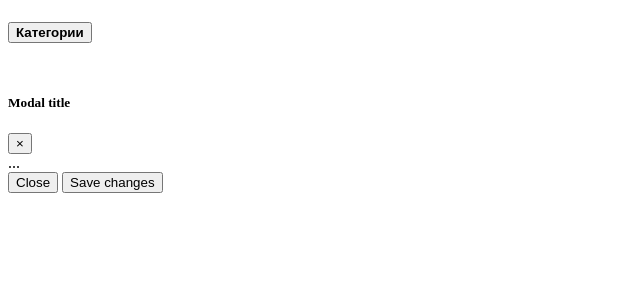
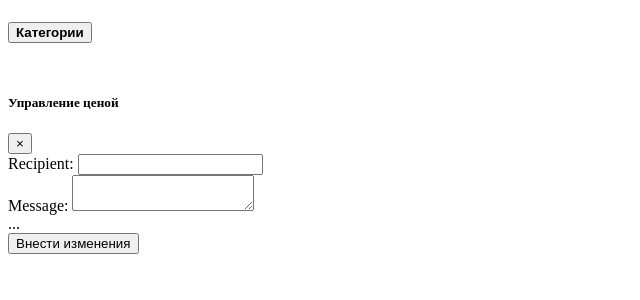
Before and after one commit to Mykhailo90/forgrant, a PHP site: page /aplication/views/main/main.php in a window 1280 px wide. Shown: the part 58-358 px from the top of the page, without its empty margins (0-640 px from the left). Run offline with PHP 8.4, Linux system fonts and the light colour scheme; the template is opened without the code that fills it, so the values that code supplies are empty.

Commit message:
modal window

```diff
--- a/aplication/config/database.php
+++ b/aplication/config/database.php
@@ -2,4 +2,5 @@
 $DB_NAME = 'forgrant';
 $DB_DSN = 'mysql:host=localhost;dbname=' . $DB_NAME;
 $DB_USER = 'test_root';
-$DB_PASSWORD = 'pswForgrant1!';
+// $DB_PASSWORD = 'pswForgrant1!';
+$DB_PASSWORD = '88888888';
--- a/aplication/views/main/main.php
+++ b/aplication/views/main/main.php
@@ -50,21 +50,32 @@
     <!-- ********************************* -->
 
     <div class="modal fade" id="exampleModal" tabindex="-1" role="dialog" aria-labelledby="exampleModalLabel" aria-hidden="true">
-  <div class="modal-dialog" role="document">
+  <div class="modal-dialog modal-lg" role="document">
     <div class="modal-content">
       <div class="modal-header">
-        <h5 class="modal-title" id="exampleModalLabel">Modal title</h5>
+        <h5 class="modal-title" id="exampleModalLabel">Управление ценой</h5>
         <button type="button" class="close" data-dismiss="modal" aria-label="Close">
           <span aria-hidden="true">&times;</span>
         </button>
       </div>
+      <form action="/" enctype="multipart/form-data" method="POST">
       <div class="modal-body">
+
+      <div class="form-group">
+            <label for="recipient-name" class="col-form-label">Recipient:</label>
+            <input type="text" class="form-control" id="recipient-name">
+          </div>
+          <div class="form-group">
+            <label for="message-text" class="col-form-label">Message:</label>
+            <textarea class="form-control" id="message-text"></textarea>
+          </div>
+
         ...
       </div>
       <div class="modal-footer">
-        <button type="button" class="btn btn-secondary" data-dismiss="modal">Close</button>
-        <button type="button" class="btn btn-primary">Save changes</button>
+        <button type="button" class="btn btn-success btn-lg btn-block" data-dismiss="modal" onclick="change_price(this);">Внести изменения</button>
       </div>
+      </form>
     </div>
   </div>
 </div>
@@ -78,6 +89,23 @@
 
   </div>
   <script>
+    function add_head(){
+      $('#exampleModal').on('show.bs.modal', function (event) {
+       var button = $(event.relatedTarget);
+       var recipient = button.data('id');
+       var modal = $(this)
+  // modal.find('.modal-title').text('New message to ' + recipient)
+  modal.find('.modal-body input').val(recipient)
+})
+    }
+
+    function change_price(id){
+      console.log(id)
+      alert(id.id);
+
+    };
+
+
     function get_category_info(data_send) {
       var request = new XMLHttpRequest();
      request.open('POST', '/', true);
@@ -97,11 +125,12 @@
                                 '<tr>' +
                                   '<td><strong>' + data.products[i]['name_position'] + '<strong></td>' +
                                   '<td>2000 руб</td>' +
-                                  '<td class="r"> <div class="btn btn-danger btn-lg product_item" data-toggle="modal" data-target="#exampleModal" id="' + data.products[i]['id'] + '">Управлние ценой</div></td>' +
+                                  '<td class="r"> <div class="btn btn-danger btn-lg product_item" data-toggle="modal" data-target="#exampleModal" data-id="' + data.products[i]['id'] + '">Управлние ценой</div></td>' +
                                 '</tr>' +
                               '</table>';
              show_area.appendChild(div);
            }
+           add_head();
          };
        }
 }
```
Also changed, not shown: aplication/core/Controller.php (renamed from aplication/core/controller.php), aplication/core/Model.php (renamed from aplication/core/model.php), aplication/core/View.php (renamed from aplication/core/view.php).
